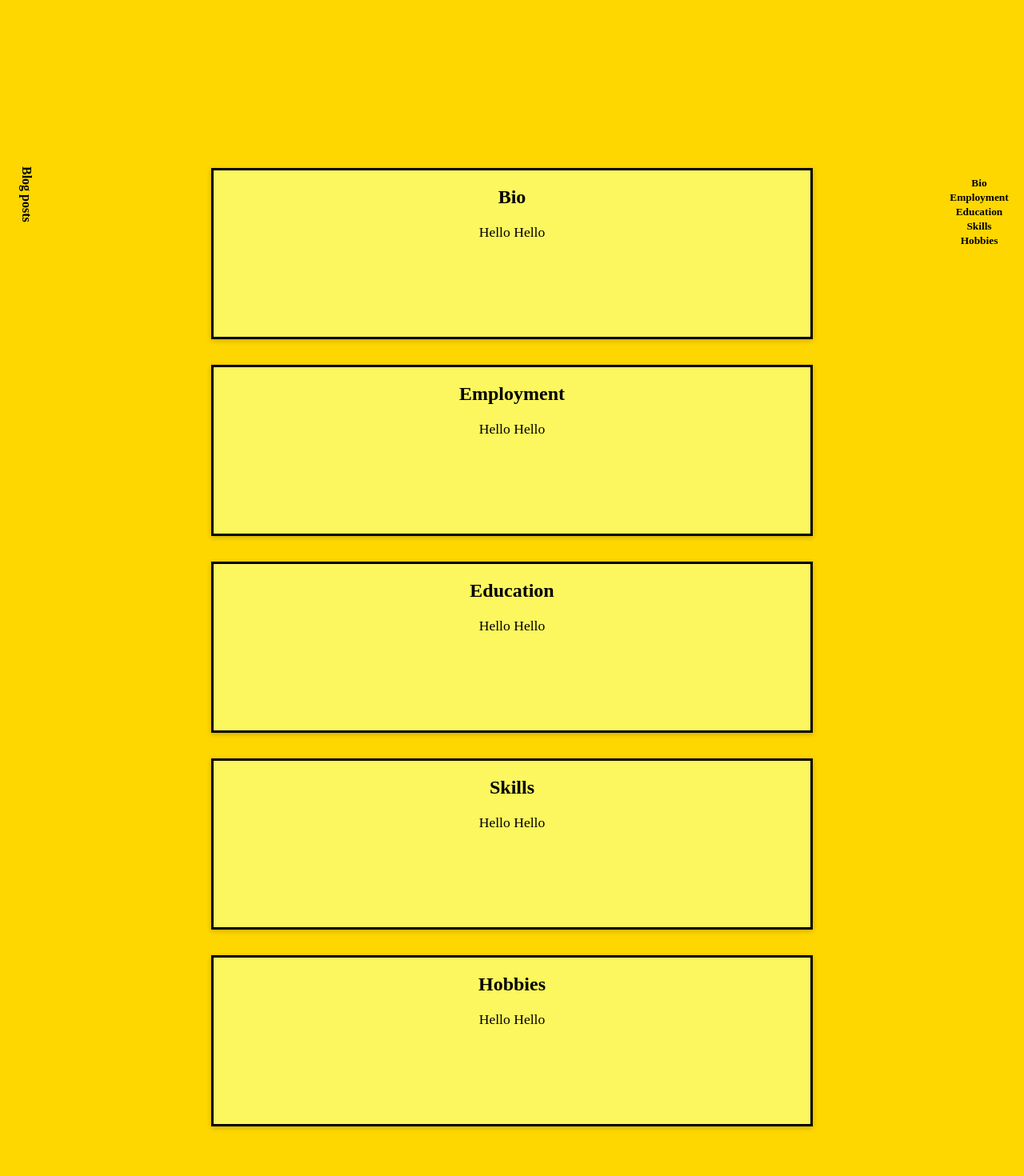
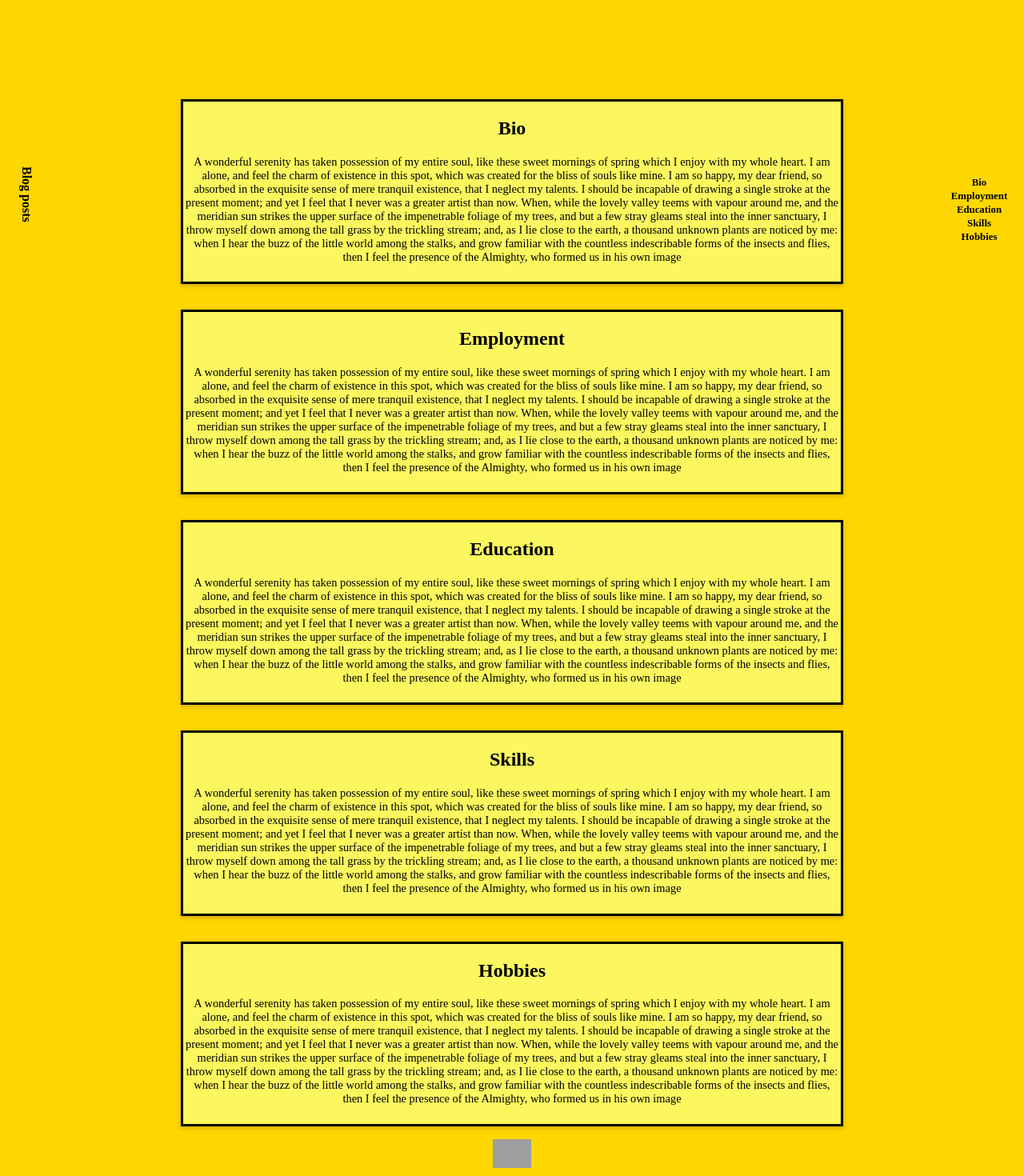
Before and after one commit to C-Brooker/personal-website, a React (Create React App) app: page /about-me in a window 1280 px wide. Shown: the part 100-1570 px from the top of the page at 80% size. Built offline with nearby package versions, Linux system fonts and the light colour scheme; grey boxes are pictures that could not be loaded.

Commit message:
styling(page): added resposiveness to all pages

```diff
--- a/src/components/banners/styles.module.css
+++ b/src/components/banners/styles.module.css
@@ -1,12 +1,12 @@
 .aboutTitleBanner {
-  position: absolute;
-  top: 1vh;
-  margin-left: 34.5%;
+  display: flex;
   font-weight: bold;
-  font-size: 5rem;
+  font-size: 4rem;
   color: black;
   font-family: serif;
   cursor: default;
+  justify-content: center;
+  margin: 0 auto;
 }
 
 .blogTitleBanner {
--- a/src/components/cards/styles.module.css
+++ b/src/components/cards/styles.module.css
@@ -63,14 +63,14 @@
   box-shadow: 0 0.1rem 0.4rem rgba(0, 0, 0, 0.2);
   text-align: center;
   border-style: solid;
-  margin-left: 16rem;
-  margin-right: 16rem;
+  width: 65%;
+  margin: 0 auto;
   position: relative;
   border-color: black;
   color: black;
-  top: 10rem;
+  top: 0;
   margin-top: 2rem;
-  height: 13rem;
+  height: 100%;
   font-family: serif;
 }
 
@@ -87,24 +87,26 @@
   top: 0;
   margin-top: 0.5rem;
   height: 13rem;
-  font-family: monospace;
+  font-family: serif;
   background-color: white;
   display: flex;
   font-size: 8px;
 }
 
 .blogTitle {
+  height: 10%;
   font-weight: bold;
-  font-size: 3vh;
+  font-size: 0.8rem;
 }
 
 .blogContent {
-  font-size: 2vh;
+  font-size: 0.7rem;
   display: block;
   width: 100%;
-  height: 30vh;
+  height: 80%;
   overflow: auto;
   overflow-x: hidden;
+  font-family: system-ui;
 }
 .blogContent::-webkit-scrollbar {
   width: 1vh;
@@ -122,6 +124,7 @@
 }
 
 .blogTime {
+  height: 10%;
   font-weight: bold;
-  font-size: 2vh;
+  font-size: 0.6rem;
 }
--- a/src/components/pages/AboutMe.js
+++ b/src/components/pages/AboutMe.js
@@ -18,12 +18,13 @@ function AboutMe() {
   }, []);
   return (
     <div>
+      <TitleBanner>About me</TitleBanner>
       <BlogDisplayNav />
       <div className={styles.BtnContainer}>
         <button
           className={styles.aboutMeBtn}
           onClick={() => {
-            scrollToTop(5);
+            scrollToTop(40);
           }}
         >
           Bio
@@ -31,7 +32,7 @@ function AboutMe() {
         <button
           className={styles.aboutMeBtn}
           onClick={() => {
-            scrollToTop(40);
+            scrollToTop(310);
           }}
         >
           Employment
@@ -39,7 +40,7 @@ function AboutMe() {
         <button
           className={styles.aboutMeBtn}
           onClick={() => {
-            scrollToTop(300);
+            scrollToTop(580);
           }}
         >
           Education
@@ -47,7 +48,7 @@ function AboutMe() {
         <button
           className={styles.aboutMeBtn}
           onClick={() => {
-            scrollToTop(700);
+            scrollToTop(850);
           }}
         >
           Skills
@@ -55,45 +56,144 @@ function AboutMe() {
         <button
           className={styles.aboutMeBtn}
           onClick={() => {
-            scrollToTop(1200);
+            scrollToTop(1100);
           }}
         >
           Hobbies
         </button>
       </div>
-      <TitleBanner>About me</TitleBanner>
       <div id="bio">
         <AboutMeCard>
           <h2>Bio</h2>
-          <p className={styles.aboutMeContent}>Hello Hello</p>
+          <div>
+            <p className={styles.aboutMeContent}>
+              A wonderful serenity has taken possession of my entire soul, like
+              these sweet mornings of spring which I enjoy with my whole heart.
+              I am alone, and feel the charm of existence in this spot, which
+              was created for the bliss of souls like mine. I am so happy, my
+              dear friend, so absorbed in the exquisite sense of mere tranquil
+              existence, that I neglect my talents. I should be incapable of
+              drawing a single stroke at the present moment; and yet I feel that
+              I never was a greater artist than now. When, while the lovely
+              valley teems with vapour around me, and the meridian sun strikes
+              the upper surface of the impenetrable foliage of my trees, and but
+              a few stray gleams steal into the inner sanctuary, I throw myself
+              down among the tall grass by the trickling stream; and, as I lie
+              close to the earth, a thousand unknown plants are noticed by me:
+              when I hear the buzz of the little world among the stalks, and
+              grow familiar with the countless indescribable forms of the
+              insects and flies, then I feel the presence of the Almighty, who
+              formed us in his own image
+            </p>
+          </div>
         </AboutMeCard>
       </div>
       <div id="employment">
         <AboutMeCard>
           <h2>Employment</h2>
-          <p className={styles.aboutMeContent}>Hello Hello</p>
+          <div>
+            <p className={styles.aboutMeContent}>
+              A wonderful serenity has taken possession of my entire soul, like
+              these sweet mornings of spring which I enjoy with my whole heart.
+              I am alone, and feel the charm of existence in this spot, which
+              was created for the bliss of souls like mine. I am so happy, my
+              dear friend, so absorbed in the exquisite sense of mere tranquil
+              existence, that I neglect my talents. I should be incapable of
+              drawing a single stroke at the present moment; and yet I feel that
+              I never was a greater artist than now. When, while the lovely
+              valley teems with vapour around me, and the meridian sun strikes
+              the upper surface of the impenetrable foliage of my trees, and but
+              a few stray gleams steal into the inner sanctuary, I throw myself
+              down among the tall grass by the trickling stream; and, as I lie
+              close to the earth, a thousand unknown plants are noticed by me:
+              when I hear the buzz of the little world among the stalks, and
+              grow familiar with the countless indescribable forms of the
+              insects and flies, then I feel the presence of the Almighty, who
+              formed us in his own image
+            </p>
+          </div>
         </AboutMeCard>
       </div>
       <div id="education">
         <AboutMeCard>
           <h2>Education</h2>
-          <p className={styles.aboutMeContent}>Hello Hello</p>
+          <div>
+            <p className={styles.aboutMeContent}>
+              A wonderful serenity has taken possession of my entire soul, like
+              these sweet mornings of spring which I enjoy with my whole heart.
+              I am alone, and feel the charm of existence in this spot, which
+              was created for the bliss of souls like mine. I am so happy, my
+              dear friend, so absorbed in the exquisite sense of mere tranquil
+              existence, that I neglect my talents. I should be incapable of
+              drawing a single stroke at the present moment; and yet I feel that
+              I never was a greater artist than now. When, while the lovely
+              valley teems with vapour around me, and the meridian sun strikes
+              the upper surface of the impenetrable foliage of my trees, and but
+              a few stray gleams steal into the inner sanctuary, I throw myself
+              down among the tall grass by the trickling stream; and, as I lie
+              close to the earth, a thousand unknown plants are noticed by me:
+              when I hear the buzz of the little world among the stalks, and
+              grow familiar with the countless indescribable forms of the
+              insects and flies, then I feel the presence of the Almighty, who
+              formed us in his own image
+            </p>
+          </div>
         </AboutMeCard>
       </div>
       <div id="skills">
         <AboutMeCard>
           <h2>Skills</h2>
-          <p className={styles.aboutMeContent}>Hello Hello</p>
+          <div>
+            <p className={styles.aboutMeContent}>
+              A wonderful serenity has taken possession of my entire soul, like
+              these sweet mornings of spring which I enjoy with my whole heart.
+              I am alone, and feel the charm of existence in this spot, which
+              was created for the bliss of souls like mine. I am so happy, my
+              dear friend, so absorbed in the exquisite sense of mere tranquil
+              existence, that I neglect my talents. I should be incapable of
+              drawing a single stroke at the present moment; and yet I feel that
+              I never was a greater artist than now. When, while the lovely
+              valley teems with vapour around me, and the meridian sun strikes
+              the upper surface of the impenetrable foliage of my trees, and but
+              a few stray gleams steal into the inner sanctuary, I throw myself
+              down among the tall grass by the trickling stream; and, as I lie
+              close to the earth, a thousand unknown plants are noticed by me:
+              when I hear the buzz of the little world among the stalks, and
+              grow familiar with the countless indescribable forms of the
+              insects and flies, then I feel the presence of the Almighty, who
+              formed us in his own image
+            </p>
+          </div>
         </AboutMeCard>
       </div>
-      <div id="12">
+      <div id="hobbies">
         <AboutMeCard>
           <h2>Hobbies</h2>
-          <p className={styles.aboutMeContent}>Hello Hello</p>
+          <div>
+            <p className={styles.aboutMeContent}>
+              A wonderful serenity has taken possession of my entire soul, like
+              these sweet mornings of spring which I enjoy with my whole heart.
+              I am alone, and feel the charm of existence in this spot, which
+              was created for the bliss of souls like mine. I am so happy, my
+              dear friend, so absorbed in the exquisite sense of mere tranquil
+              existence, that I neglect my talents. I should be incapable of
+              drawing a single stroke at the present moment; and yet I feel that
+              I never was a greater artist than now. When, while the lovely
+              valley teems with vapour around me, and the meridian sun strikes
+              the upper surface of the impenetrable foliage of my trees, and but
+              a few stray gleams steal into the inner sanctuary, I throw myself
+              down among the tall grass by the trickling stream; and, as I lie
+              close to the earth, a thousand unknown plants are noticed by me:
+              when I hear the buzz of the little world among the stalks, and
+              grow familiar with the countless indescribable forms of the
+              insects and flies, then I feel the presence of the Almighty, who
+              formed us in his own image
+            </p>
+          </div>
         </AboutMeCard>
-        <div className={styles.footer}>
-          <Footer />
-        </div>
+      </div>
+      <div className={styles.footer}>
+        <Footer />
       </div>
     </div>
   );
--- a/src/components/pages/BlogInput.js
+++ b/src/components/pages/BlogInput.js
@@ -1,6 +1,5 @@
 import GeneralNav from "../layout/GeneralNav";
 import BlogInputCard from "../cards/BlogInputCard";
-import styles from "./styles.module.css";
 
 function BlogInput(props) {
   return (
--- a/src/components/pages/styles.module.css
+++ b/src/components/pages/styles.module.css
@@ -13,6 +13,7 @@
   background: none;
   color: black;
   border: none;
+  font-size: 0.8rem;
 }
 
 .aboutMeBtn:hover {
@@ -24,17 +25,59 @@
   font-size: 1.1rem;
 }
 
+@media (max-width: 599px) {
+  .aboutMeBtn {
+    font-size: 0.7rem;
+    width: 3rem;
+  }
+  .aboutMeBtn:focus {
+    transition-duration: 0.8s;
+    font-size: 0.9rem;
+  }
+}
+
+@media (max-width: 399px) {
+  .aboutMeBtn {
+    font-size: 0.5rem;
+    width: 2.5rem;
+  }
+  .aboutMeBtn:focus {
+    transition-duration: 0.8s;
+    font-size: 0.6rem;
+  }
+}
+
 .aboutMeContent {
-  font-size: 2.2vh;
+  height: 9rem;
+  overflow: auto;
+  font-size: 0.9rem;
+}
+
+/* @media (min-width: 850px) {
+  .aboutMeContent {
+    font-size: 0.8rem;
+  }
+} */
+
+.aboutMeContent::-webkit-scrollbar {
+  width: 1vh;
+}
+.aboutMeContent::-webkit-scrollbar-track {
+  box-shadow: inset 0 0 5px grey;
+  border-radius: 10px;
+}
+.aboutMeContent::-webkit-scrollbar-thumb {
+  background: grey;
+  border-radius: 10px;
+}
+.aboutMeContent::-webkit-scrollbar-thumb:hover {
+  background: black;
 }
 
 .footer {
   display: flex;
   justify-content: center;
-  position: absolute;
-  top: 252%;
-  margin-left: 47.5%;
-  margin-top: 4%;
+  margin-top: 1rem;
 }
 
 .blogFooter {
@@ -50,7 +93,8 @@
   display: flex;
   list-style: none;
   text-align: center;
-  margin-left: 40.5%;
+  justify-content: center;
+  margin-right: 1.7rem;
   margin-top: 0;
 }
 
```
Also changed, not shown: src/components/layout/styles.module.css (line endings or trailing spaces).
